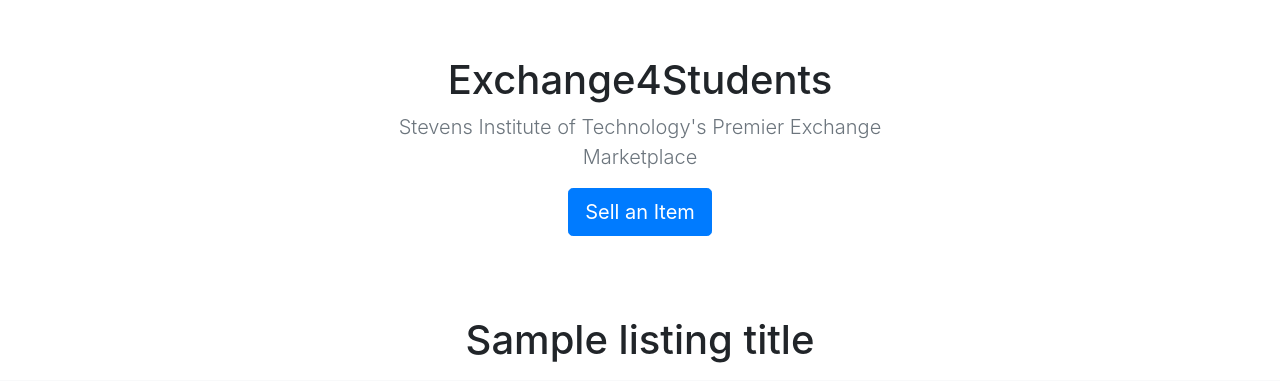
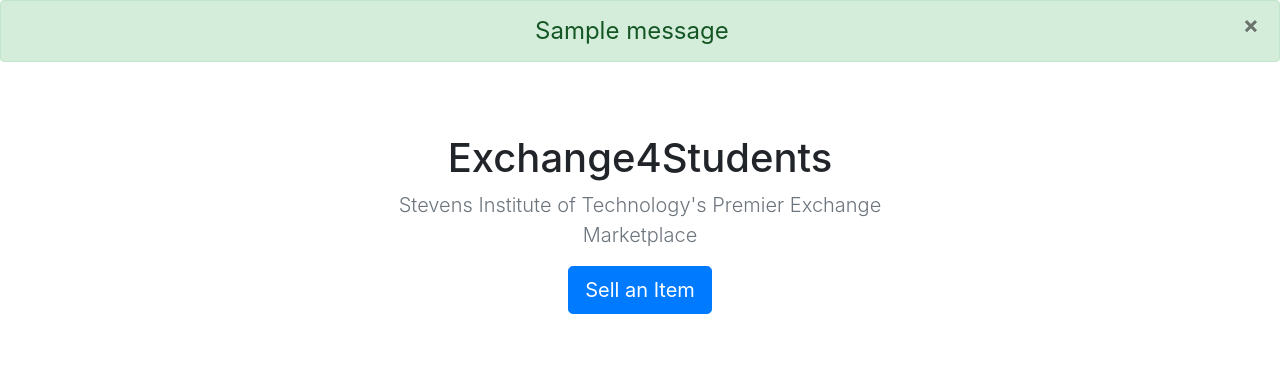
Before and after one commit to elenirotsides/Exchange4Students, a Flask app: template src/templates/home.html in a window 1280 px wide. Shown: the part 70-451 px from the top of the page. Run offline with Flask 2, Linux system fonts and the light colour scheme; the template is opened without the code that fills it: most values are stand-ins (such as "Sample title", 1, 10 or a date in 2020); grey boxes marked "Sample" are stand-in pictures; one stand-in notice (Sample message) is shown; some libraries are stand-ins or nearby versions.

Commit message:
success message for checkout

```diff
--- a/src/app.py
+++ b/src/app.py
@@ -1,7 +1,7 @@
 import os
 from pathlib import Path
 from decimal import Decimal
-from flask import Flask, render_template, request, flash
+from flask import Flask, render_template, request, flash, redirect
 from werkzeug.utils import secure_filename
 from flask_fontawesome import FontAwesome
 from e4stypes.database import Category, Database
@@ -407,9 +407,14 @@ def get_checkout():
             cart.confirm()
             cart.reset_cart()
             total = 0
-        # final_cart_list = cart.item_list
-        # final_total = total
-        # email stuff here
+            # final_cart_list = cart.item_list
+            # final_total = total
+            # email stuff here
+
+            flash(
+                "Your order has successfully been placed! Seller(s) have been notified of your purchase(s)."
+            )
+            return redirect("/")
 
     return render_template("/checkout.html", cart=cart, total=total)
 
--- a/src/templates/home.html
+++ b/src/templates/home.html
@@ -1,6 +1,21 @@
 {% extends 'listing.html' %}
 
 {% block content %}
+{% with messages = get_flashed_messages() %}
+{% if messages %}
+<div class=flashes>
+  {% for message in messages %}
+  <div class="alert alert-success alter-dismissable fade show text-center" style="font-size: x-large;">
+    {{ message }}
+    <button type="button" class="close" data-dismiss="alert">
+      <span aria-hidden="true">&times;</span>
+    </button>
+  </div>
+  {% endfor %}
+</div>
+{% endif %}
+{% endwith %}
+
 <main>
   <section class="py-5 text-center container">
     <div class="row py-lg-2">
```
